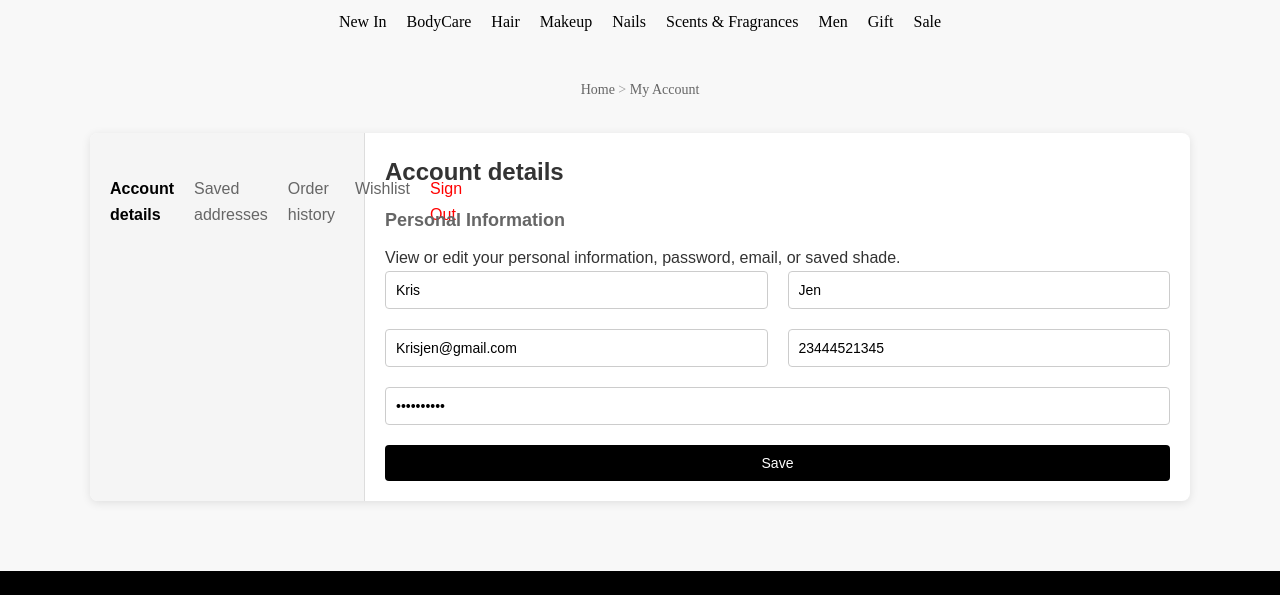
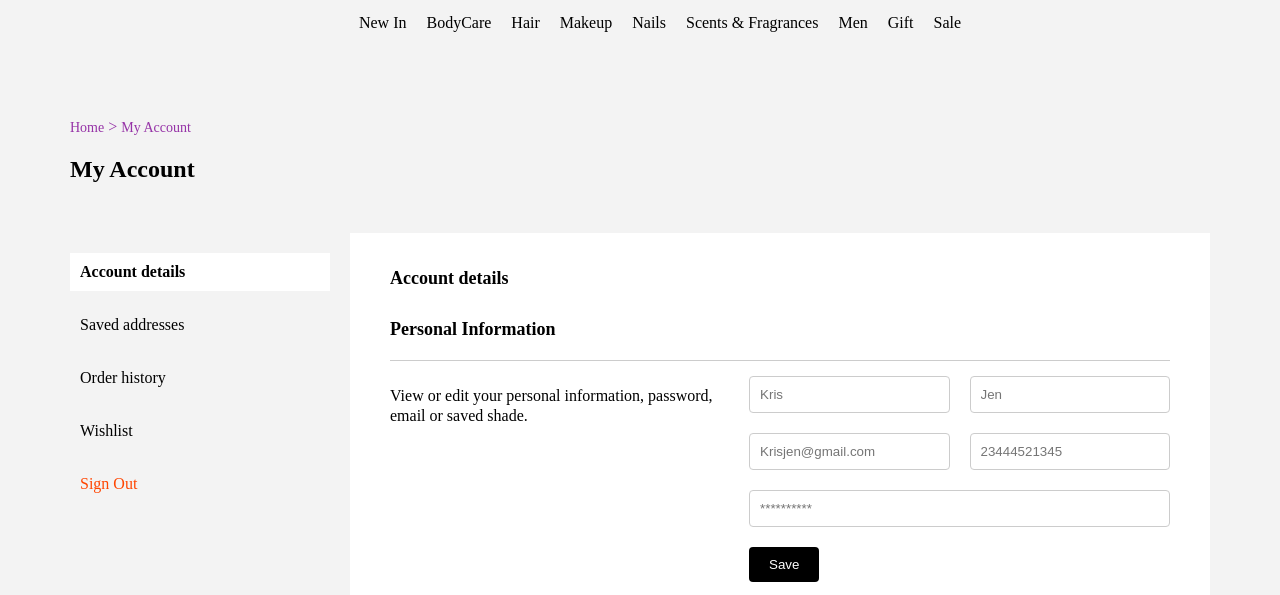
Before and after one commit to Favour2818/javascript-learningpath, a plain HTML site: page week3-7(e-commerce website)/account-page.html in a window 1280 px wide. Shown: the part 130-725 px from the top of the page. Drawn offline with Linux system fonts and the light colour scheme; a web font is replaced by a local one.

Commit message:
Account page update

```diff
--- a/week3-7(e-commerce website)/account-page.html
+++ b/week3-7(e-commerce website)/account-page.html
@@ -5,7 +5,6 @@
     <meta name="viewport" content="width=device-width, initial-scale=1.0">
     <title>Account</title>
     <link rel="stylesheet" href="assets/css/utils.css">
-    <link rel="stylesheet" type="text/css" href="assets/css/index.css">
     <link rel="stylesheet" href="assets/css/header.css">
     <link rel="stylesheet" href="assets/css/account-page.css">
     <link rel="stylesheet" href="assets/css/footer.css">
@@ -60,13 +59,13 @@
         </nav>
       </section>
 
-      <div class="account-page">
+      <!-- <div class="account-page">
         <nav class="breadcrumb">
             <a href="#">Home</a> &gt; <a href="#">My Account</a>
         </nav>
 
         <div class="account-container">
-            <!-- Sidebar -->
+            <!-- Sidebar
             <aside class="sidebar">
                 <ul>
                     <li class="active">Account details</li>
@@ -77,7 +76,7 @@
                 </ul>
             </aside>
 
-            <!-- Main Content -->
+            <!-- Main Content
             <main class="account-details">
                 <h1>Account details</h1>
                 <h2>Personal Information</h2>
@@ -98,10 +97,60 @@
                 </form>
             </main>
         </div>
-    </div>
+    </div> -->
 
 
 
+
+    <div class="account-container">
+      <div class="side">
+        <div class="breadcrumb">
+          <a href="#">Home</a> > <a href="#">My Account</a>
+        </div>
+        <h1>My Account</h1>
+
+        <div class="side2">
+          <div class="sidebar">
+            <a href="#" class="active">Account details</a>
+            <a href="#">Saved addresses</a>
+            <a href="#">Order history</a>
+            <a href="#">Wishlist</a>
+            <a href="#" class="signout">Sign Out</a>
+        </div>
+
+        <div class="content">
+
+          <h2>Account details</h2>
+          <div class="personal-info">
+              <h2>Personal Information</h2>
+
+              <div style="display: flex;">
+                <p>View or edit your personal information, password, email or saved shade.</p>
+              <form>
+                  <div class="form-group">
+                      <input type="text" placeholder="Kris">
+                      <input type="text" placeholder="Jen">
+                  </div>
+                  <div class="form-group">
+                      <input type="email" placeholder="Krisjen@gmail.com">
+                      <input type="tel" placeholder="23444521345">
+                  </div>
+                  <div class="form-group">
+                      <input type="password" placeholder="**********">
+                  </div>
+                  <div class="form-group">
+                      <button type="submit">Save</button>
+                  </div>
+              </form>
+              </div>
+          </div>
+      </div>
+        </div>
+
+      </div>
+
+
+    </div>
 
 
 
--- a/week3-7(e-commerce website)/assets/css/account-page.css
+++ b/week3-7(e-commerce website)/assets/css/account-page.css
@@ -1,154 +1,154 @@
-/* General Reset */
-* {
+@font-face {
+    font-family: 'BrownLight';
+    src: url("../images/png/Brown-Light.ttf");
+}
+
+@font-face {
+    font-family: 'BrownMedium';
+    src: url("../images/png/BrownMedium.ttf");
+}
+body {
     margin: 0;
     padding: 0;
-    box-sizing: border-box;
+    background: #F3F3F3;
 }
-
-body {
-    font-family: Arial, sans-serif;
-    background-color: #f8f8f8;
-    color: #333;
-    line-height: 1.6;
+.account-container {
+    display: flex;
+    padding: 70px;
 }
-
-/* Breadcrumb */
+.side {
+    display: flex;
+    flex-direction: column;
+    width: 100%;
+}
+.side2 {
+    display: flex;
+}
+.sidebar {
+    width: 25%;
+    /* background-color: #e0e0e0; */
+    margin-top: 20px;
+    /* padding: 20px; */
+}
+.sidebar a {
+    display: block;
+    padding: 10px;
+    color: black;
+    margin-bottom: 15px;
+    text-decoration: none;
+}
+.sidebar a.active {
+    font-weight: bold;
+    background-color: white;
+}
+.sidebar a.signout {
+    color: #ff4500;
+}
+.content {
+    width: 75%;
+    background-color: white;
+    padding: 15px 40px 30px;
+    margin-left: 20px;
+}
 .breadcrumb {
-    padding: 15px;
+    color: #7E0394CC;
+}
+.breadcrumb a {
+    font-family: BrownLight;
     font-size: 14px;
-    color: #999;
+    font-weight: 300;
+    line-height: 16.1px;
+    text-align: left;
+    text-underline-position: from-font;
+    text-decoration-skip-ink: none;
+    color: #7E0394CC;
+    text-decoration: none;
 }
-
-.breadcrumb a {
-    text-decoration: none;
-    color: #666;
-}
-
 .breadcrumb a:hover {
     text-decoration: underline;
 }
-
-/* Account Page Layout */
-.account-page {
-    display: flex;
-    flex-direction: column;
-    align-items: center;
-    padding: 20px;
+.breadcrumb span {
+    color: #a0a0a0;
+}
+h1 {
+    margin-top: 20px;
+    margin-bottom: 50px;
+    font-size: 24px;
+    font-weight: bold;
+}
+h2 {
+    font-size: 18px;
+    font-weight: bold;
+    margin-top: 20px;
 }
 
-.account-container {
-    display: flex;
-    width: 100%;
-    max-width: 1100px;
-    background: #FFFFFF;
-    box-shadow: 0 2px 10px rgba(0, 0, 0, 0.1);
-    border-radius: 8px;
-    overflow: hidden;
+.personal-info {
+    margin-top: 30px;
+}
+.personal-info h2 {
+    padding-bottom: 20px;
+    border-bottom: 0.5px solid #00000033;
+}
+.personal-info p {
+    margin: 0;
+    padding: 10px 0;
+    /* color: #606060; */
+    font-family: BrownLight;
+    font-size: 16px;
+    font-weight: 300;
+    line-height: 20px;
 }
 
-/* Sidebar */
-.sidebar {
-    width: 25%;
-    background-color: #f5f5f5;
-    padding: 20px;
-    border-right: 1px solid #ddd;
+form {
+    width: 75%;
+    padding-left: 25px;
 }
-
-.sidebar ul {
-    list-style: none;
-}
-
-.sidebar li {
-    padding: 15px 0;
-    font-size: 16px;
-    color: #666;
-    cursor: pointer;
-}
-
-.sidebar li.active {
-    font-weight: bold;
-    color: black;
-}
-
-.sidebar li.signout {
-    color: red;
-}
-
-.sidebar li:hover {
-    text-decoration: underline;
-}
-
-/* Main Content */
-.account-details {
-    flex: 1;
-    padding: 20px;
-}
-
-.account-details h1 {
-    font-size: 24px;
-    margin-bottom: 15px;
-}
-
-.account-details h2 {
-    font-size: 18px;
-    margin-bottom: 10px;
-    color: #666;
-}
-
-.details-form p {
-    margin-bottom: 15px;
-    font-size: 14px;
-    color: #666;
-}
-
-.details-form {
-    display: flex;
-    flex-direction: column;
-    gap: 20px;
-}
-
-.form-row {
+.form-group {
     display: flex;
     gap: 20px;
+    margin-bottom: 20px;
 }
-
-.form-row input {
-    flex: 1;
+.form-group input {
+    width: 100%;
     padding: 10px;
-    font-size: 14px;
     border: 1px solid #ccc;
     border-radius: 4px;
 }
-
-/* Save Button */
-.save-button {
-    background: black;
+.form-group input[type="password"] {
+    width: calc(100% - 20px);
+}
+.form-group input[type="text"] {
+    width: calc(50% - 10px);
+}
+.form-group input[type="email"] {
+    width: calc(50% - 10px);
+}
+.form-group input[type="tel"] {
+    width: calc(50% - 10px);
+}
+.form-group button {
+    padding: 10px 20px;
+    background-color: black;
     color: white;
-    padding: 10px 20px;
     border: none;
     border-radius: 4px;
-    font-size: 14px;
     cursor: pointer;
 }
-
-.save-button:hover {
-    background: #333;
+.form-group button:hover {
+    background-color: #333;
 }
-
-/* Responsive Design */
 @media (max-width: 768px) {
-    .account-container {
+    .container {
         flex-direction: column;
     }
-
-    .sidebar {
+    .sidebar, .content {
         width: 100%;
-        border-right: none;
-        border-bottom: 1px solid #ddd;
+        margin: 0;
     }
-
-    .form-row {
+    .form-group {
         flex-direction: column;
-        gap: 10px;
+    }
+    .form-group input[type="text"], .form-group input[type="email"], .form-group input[type="tel"] {
+        width: 100%;
     }
 }
--- a/week3-7(e-commerce website)/assets/css/cart-info.css
+++ b/week3-7(e-commerce website)/assets/css/cart-info.css
@@ -1,4 +1,3 @@
-
 @font-face {
   font-family: 'BrownLight';
   src: url("../images/png/Brown-Light.ttf");
@@ -9,7 +8,6 @@
   src: url("../images/png/BrownMedium.ttf");
 }
 body {
-    font-family: Arial, sans-serif;
     margin: 0;
     padding: 0;
     box-sizing: border-box;
@@ -177,7 +175,7 @@ body {
 
 
 
-/*  */
+/* shipping */
 
 .shipping-container {
   display: flex;
@@ -194,12 +192,16 @@ body {
   margin-bottom: 10px;
 }
 
+.shipping-details p {
+  display: flex;
+  justify-content: space-between;
+}
 .change-link {
   font-family: BrownLight;
   font-size: 16px;
   font-weight: 300;
   line-height: 18.4px;
-  margin-left: 10px;
+  margin-left: auto;
   text-decoration: underline;
   color: black;
 }
```
